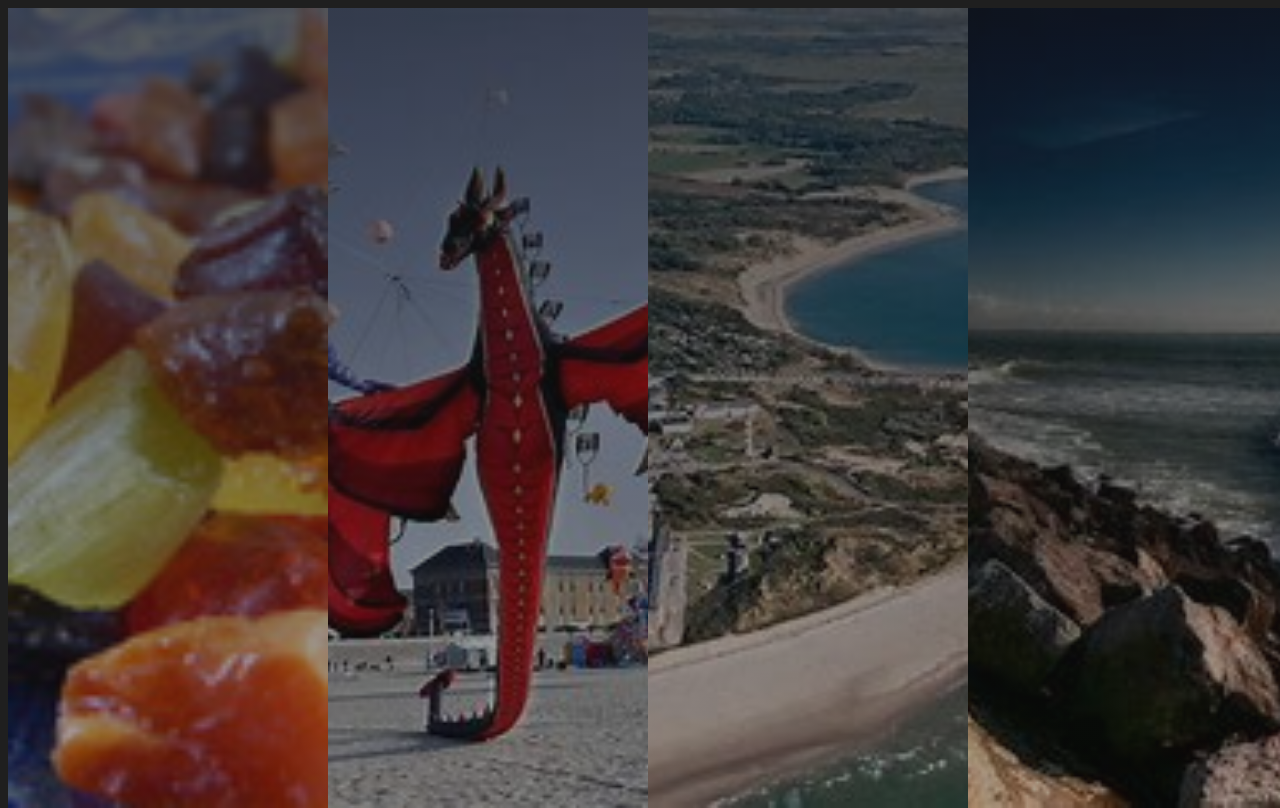
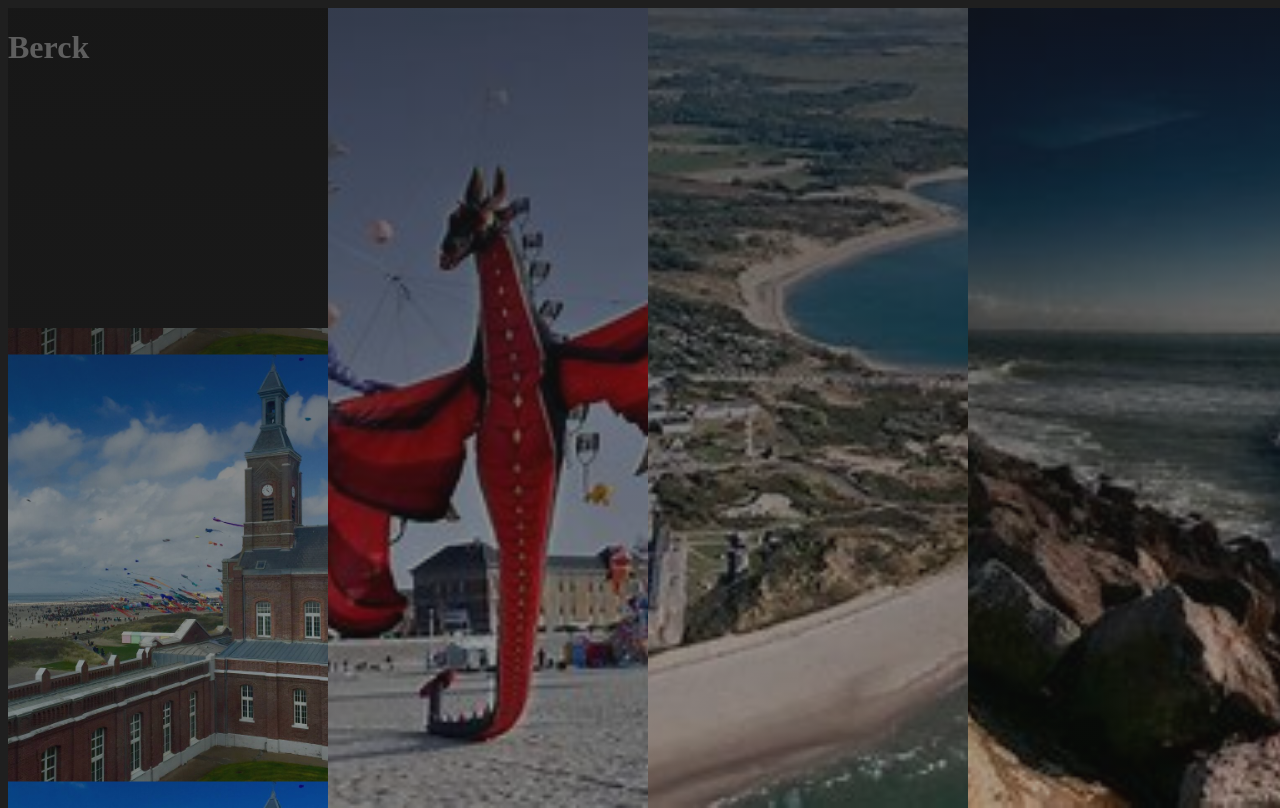
Before and after one commit to fliewight/hackaton_hdf, a PHP site: template src/View/Home/berck.html.twig in a window 1280 px wide. Run offline with PHP 8.4, Linux system fonts and the light colour scheme; the template is opened without the code that fills it, so the values that code supplies are empty; some libraries are stand-ins or nearby versions.

Commit message:
pg à jour

```diff
--- a/src/View/Home/berck.html.twig
+++ b/src/View/Home/berck.html.twig
@@ -8,14 +8,11 @@
 {% block content %}
 
 	<div id="container">
-		<div class="slide anim-in">
-			<div class="image" style="background-image: url(/assets/img/berck/berlingots.jpg)"></div>
+			<div class="slide anim-in">
+        <h1>Berck</h1>
+			<div class="images" style="background-image: url('/assets/img/berck/hopital_maritime_de_berck_06210840_101252092.jpg')"></div>
 			<div class="overlay"></div>
-			<div class="content">
-				<h1 class="title" data-title="Berlingot ">Berlingot</h1>
-				<ul class="city-info">
-					<li>Il existe à Berck une boutique au charme traditionnel où des confiseries colorées sont fabriquées sous les yeux des passants alléchés… Ce sont les berlingots berckois, petits coussins sucrés aux multiples parfums : de rose à bergamote en passant par spéculoos ou melon, on en compte en tout plusieurs dizaines.</li>
-				</ul>
+			<div class="cont">
 			</div>
 		</div>
 		<div class="slide anim-in">
--- a/src/View/Home/dunkerque.html.twig
+++ b/src/View/Home/dunkerque.html.twig
@@ -10,7 +10,7 @@
 	<div id="container">
 			<div class="slide anim-in">
         <h1>Dunkerque</h1>
-			<div class="images" style="background-image: url('/assets/img/dunkerque/plage dk.jpg')"></div>
+			<div class="images" style="background-image: url('/assets/img/dunkerque/télécharger.jpg')"></div>
 			<div class="overlay"></div>
 			<div class="cont">
 
```
Also changed, not shown: src/View/Home/Arras.html.twig (+3 -6 lines), src/View/Home/amiens.html.twig (+5 -8 lines), src/View/Home/calais.html.twig (+3 -6 lines), src/View/Home/cambrai.html.twig (+5 -7 lines), public/assets/img/Arras/627cd4c13daedbe33d0bf3d8dcd756e9.jpg (added), public/assets/img/amiens/13645ea6c45ed149b51aa8547a32e970.jpg (added), public/assets/img/berck/hopital_maritime_de_berck_06210840_101252092.jpg (added), public/assets/img/calais/Hôtel-de-Ville-Calais-scaled.jpg (added), public/assets/img/cambrai/OIP (1).jpg (added), public/assets/img/cambrai/OIP1.jpg (added), public/assets/img/dunkerque/télécharger.jpg (added).
